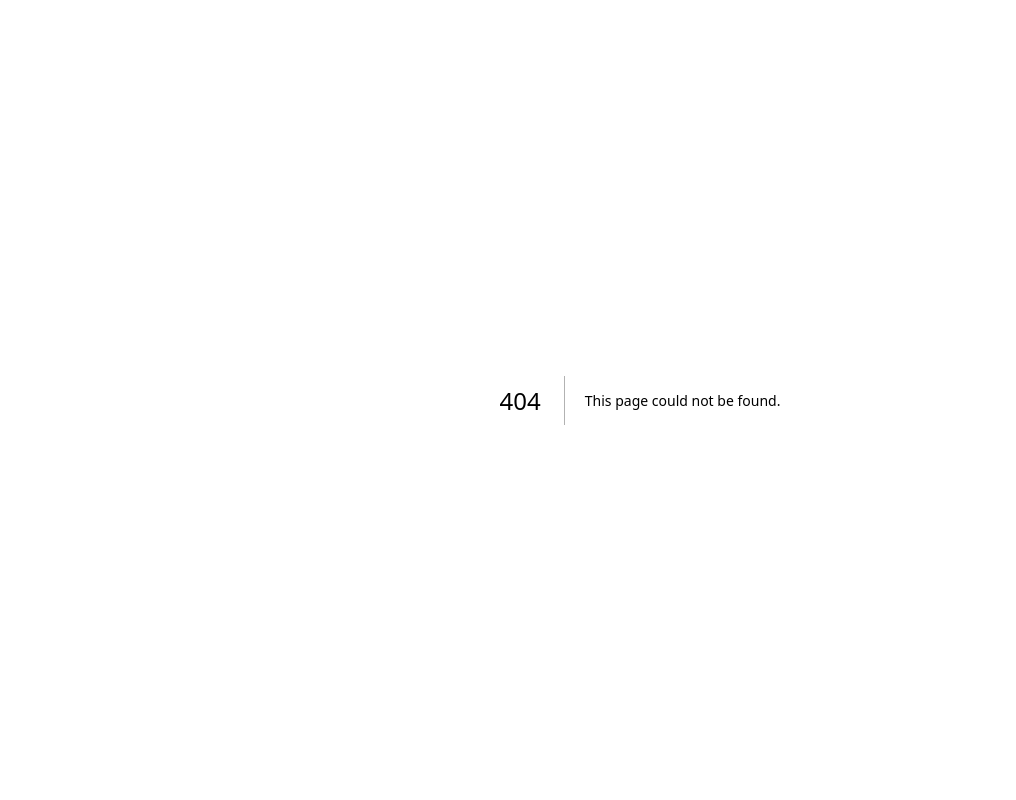
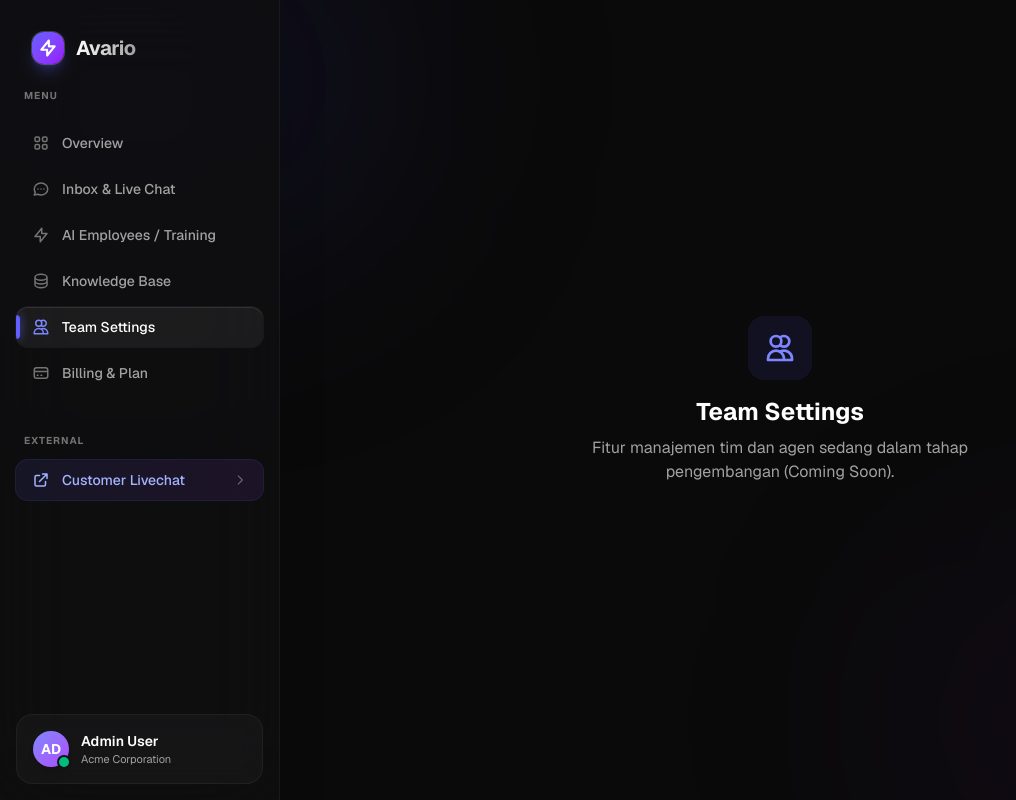
Before and after one commit to avarioGH/livechat, a Next.js app in the folder frontend/: page /dashboard/team in a window 1280 px wide. Before the commit this address had no page. Shown: the whole page, without its empty margins (0-1016 px from the left). Built offline with nearby package versions, Linux system fonts and the light colour scheme.

Commit message:
Fix console errors: 404 team page, noise.svg, and widget fetch crash fallback

```diff
--- /dev/null
+++ b/frontend/src/app/dashboard/team/page.tsx
@@ -0,0 +1,13 @@
+export default function TeamPage() {
+  return (
+    <div className="p-8 h-full flex flex-col items-center justify-center">
+      <div className="w-16 h-16 bg-indigo-500/10 text-indigo-400 flex items-center justify-center rounded-2xl mb-4">
+        <svg className="w-8 h-8" fill="none" stroke="currentColor" viewBox="0 0 24 24"><path strokeLinecap="round" strokeLinejoin="round" strokeWidth="2" d="M12 4.354a4 4 0 110 5.292M15 21H3v-1a6 6 0 0112 0v1zm0 0h6v-1a6 6 0 00-9-5.197M13 7a4 4 0 11-8 0 4 4 0 018 0z"></path></svg>
+      </div>
+      <h1 className="text-2xl font-bold text-white mb-2">Team Settings</h1>
+      <p className="text-neutral-400 text-center max-w-md">
+        Fitur manajemen tim dan agen sedang dalam tahap pengembangan (Coming Soon).
+      </p>
+    </div>
+  );
+}
--- a/frontend/src/app/page.tsx
+++ b/frontend/src/app/page.tsx
@@ -67,7 +67,7 @@ export default function Home() {
         {/* Dashboard Preview Mockup */}
         <div className="w-full mt-24 p-2 md:p-4 rounded-2xl md:rounded-[2rem] bg-white/5 border border-white/10 backdrop-blur-sm">
           <div className="aspect-video w-full rounded-xl md:rounded-2xl bg-neutral-900 border border-neutral-800 overflow-hidden relative flex items-center justify-center shadow-2xl">
-            <div className="absolute inset-0 bg-[url('https://grainy-gradients.vercel.app/noise.svg')] opacity-20 mix-blend-overlay"></div>
+
             <p className="text-neutral-500 font-medium z-10 flex items-center gap-2">
               <svg className="w-5 h-5" fill="none" stroke="currentColor" viewBox="0 0 24 24"><path strokeLinecap="round" strokeLinejoin="round" strokeWidth="2" d="M12 15v2m-6 4h12a2 2 0 002-2v-6a2 2 0 00-2-2H6a2 2 0 00-2 2v6a2 2 0 002 2zm10-10V7a4 4 0 00-8 0v4h8z"></path></svg>
               Secure & Fast Dashboard
--- a/frontend/src/app/widget/[siteId]/page.tsx
+++ b/frontend/src/app/widget/[siteId]/page.tsx
@@ -27,9 +27,18 @@ export default function WidgetPage({ params }: { params: { siteId: string } }) {
           if (data.config?.welcomeMessage) {
             setMessages([{ id: 'welcome', content: data.config.welcomeMessage, senderType: 'AI_EMPLOYEE' }]);
           }
+        } else {
+          throw new Error('Failed to fetch from API');
         }
       } catch (e) {
-        console.error('Failed to load widget config', e);
+        console.warn('Failed to load widget config, using local fallback:', e);
+        // Fallback config so the widget UI doesn't crash on connection errors
+        setConfig({
+          title: 'Avario Support (Offline)',
+          primaryColor: '#6366f1',
+          welcomeMessage: 'Hi there! We are currently offline or having connection issues. Please try again later.'
+        });
+        setMessages([{ id: 'welcome', content: 'Hi there! We are currently offline or having connection issues. Please try again later.', senderType: 'AI_EMPLOYEE' }]);
       }
     };
 
```
